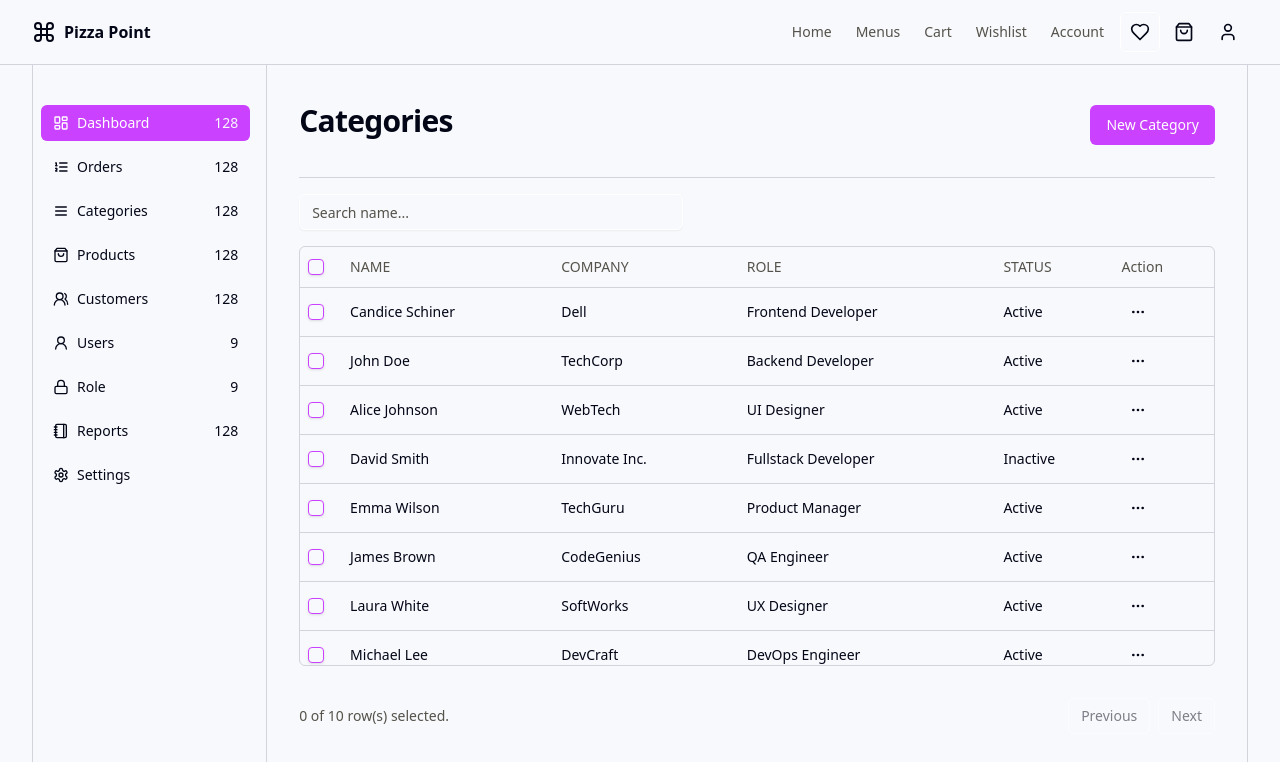
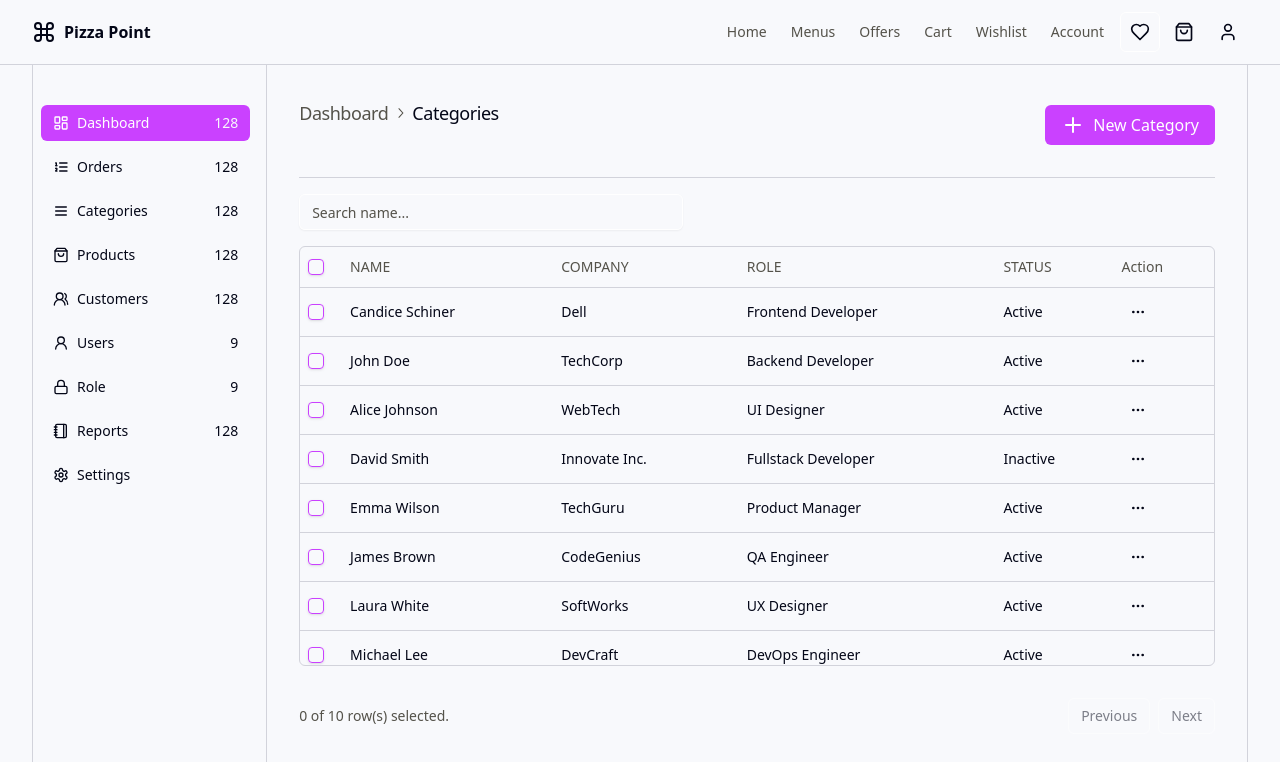
Before and after one commit to sunilgawai/www.pizzapoint.com, a Next.js app: page /categories in a window 1280 px wide. Shown: the top 762 px of the page. Built offline with nearby package versions, Linux system fonts and the light colour scheme.

Commit message:
breadcrumb component added

```diff
--- a/src/app/(admin)/categories/page.tsx
+++ b/src/app/(admin)/categories/page.tsx
@@ -1,22 +1,27 @@
+import BreadCrumb from '@/components/common/breadcrumb';
 import UsersTable from '@/components/tables/users-table';
 import { Button } from '@/components/ui/button';
 import { ScrollArea } from '@/components/ui/scroll-area';
 import { users } from '@/constants/data';
+import { Plus } from "lucide-react";
 import React from 'react'
+
+const breadcrumbItems = [{ title: "Categories", link: "/dashboard/categories" }];
 
 const CategoriesPage = () => {
   return (
     <ScrollArea>
       <div className='flex-1 space-y-4 p-4 md:p-8 pt-6'>
         <div className="flex items-center justify-between space-y-2">
-          <h2 className="text-3xl font-semibold tracking-tight">
-            Categories
-          </h2>
+          {/* Breadcrumb  */}
+          <BreadCrumb items={breadcrumbItems} />
           <div className="hidden md:flex items-center space-x-2">
-            <Button>New Category</Button>
+            <Button className='text-md'>
+              <Plus className='mr-2' />
+              New Category
+            </Button>
           </div>
         </div>
-
         {/* Main Area  */}
         <UsersTable data={users} />
       </div>
--- a/src/app/(admin)/orders/page.tsx
+++ b/src/app/(admin)/orders/page.tsx
@@ -1,24 +1,29 @@
+import BreadCrumb from '@/components/common/breadcrumb';
+import UsersTable from '@/components/tables/users-table';
 import { Button } from '@/components/ui/button';
 import { ScrollArea } from '@/components/ui/scroll-area';
+import { users } from '@/constants/data';
+import { Plus } from 'lucide-react';
 import React from 'react'
+
+const breadcrumbItems = [{ title: "Orders", link: "/dashboard/orders" }];
 
 const Orders = () => {
   return (
     <ScrollArea>
       <div className='flex-1 space-y-4 p-4 md:p-8 pt-6'>
         <div className="flex items-center justify-between space-y-2">
-          <h2 className="text-3xl font-semibold tracking-tight">
-            Your orders
-          </h2>
+          {/* Breadcrumb  */}
+          <BreadCrumb items={breadcrumbItems} />
           <div className="hidden md:flex items-center space-x-2">
-            <Button>New Category</Button>
+            <Button className='text-md'>
+              <Plus className='mr-2' />
+              New Orders
+            </Button>
           </div>
         </div>
-
         {/* Main Area  */}
-        <div className="grid gap-4 md:grid-cols-2 lg:grid-cols-4">
-
-        </div>
+        <UsersTable data={users} />
       </div>
     </ScrollArea>
   )
--- /dev/null
+++ b/src/components/common/breadcrumb.tsx
@@ -0,0 +1,44 @@
+import { cn } from "@/lib/utils";
+import { ChevronRightIcon } from "@radix-ui/react-icons";
+import Link from "next/link";
+import React from "react";
+
+type BreadCrumbType = {
+    title: string;
+    link: string;
+};
+
+type BreadCrumbPropsType = {
+    items: BreadCrumbType[];
+};
+
+const BreadCrumb = ({ items }: BreadCrumbPropsType) => {
+    return (
+        <div className="mb-4 flex items-center space-x-1 text-lg text-muted-foreground tracking-tight">
+            <Link
+                href={"/dashboard"}
+                className="overflow-hidden text-ellipsis whitespace-nowrap"
+            >
+                Dashboard
+            </Link>
+            {items?.map((item: BreadCrumbType, index: number) => (
+                <React.Fragment key={item.title}>
+                    <ChevronRightIcon className="h-4 w-4" />
+                    <Link
+                        href={item.link}
+                        className={cn(
+                            "font-medium",
+                            index === items.length - 1
+                                ? "text-foreground pointer-events-none"
+                                : "text-muted-foreground",
+                        )}
+                    >
+                        {item.title}
+                    </Link>
+                </React.Fragment>
+            ))}
+        </div>
+    );
+}
+
+export default BreadCrumb;
--- a/src/config/site.ts
+++ b/src/config/site.ts
@@ -21,6 +21,10 @@ export const siteConfig = {
     {
       title: "Menus",
       href: "/menus",
+    },
+    {
+      title: "Offers",
+      href: "/offers",
     },
     {
       title: "Cart",
```
Also changed, not shown: src/components/tables/users-table.tsx (+0 -13 lines), public/empty_cart.webp (added).
